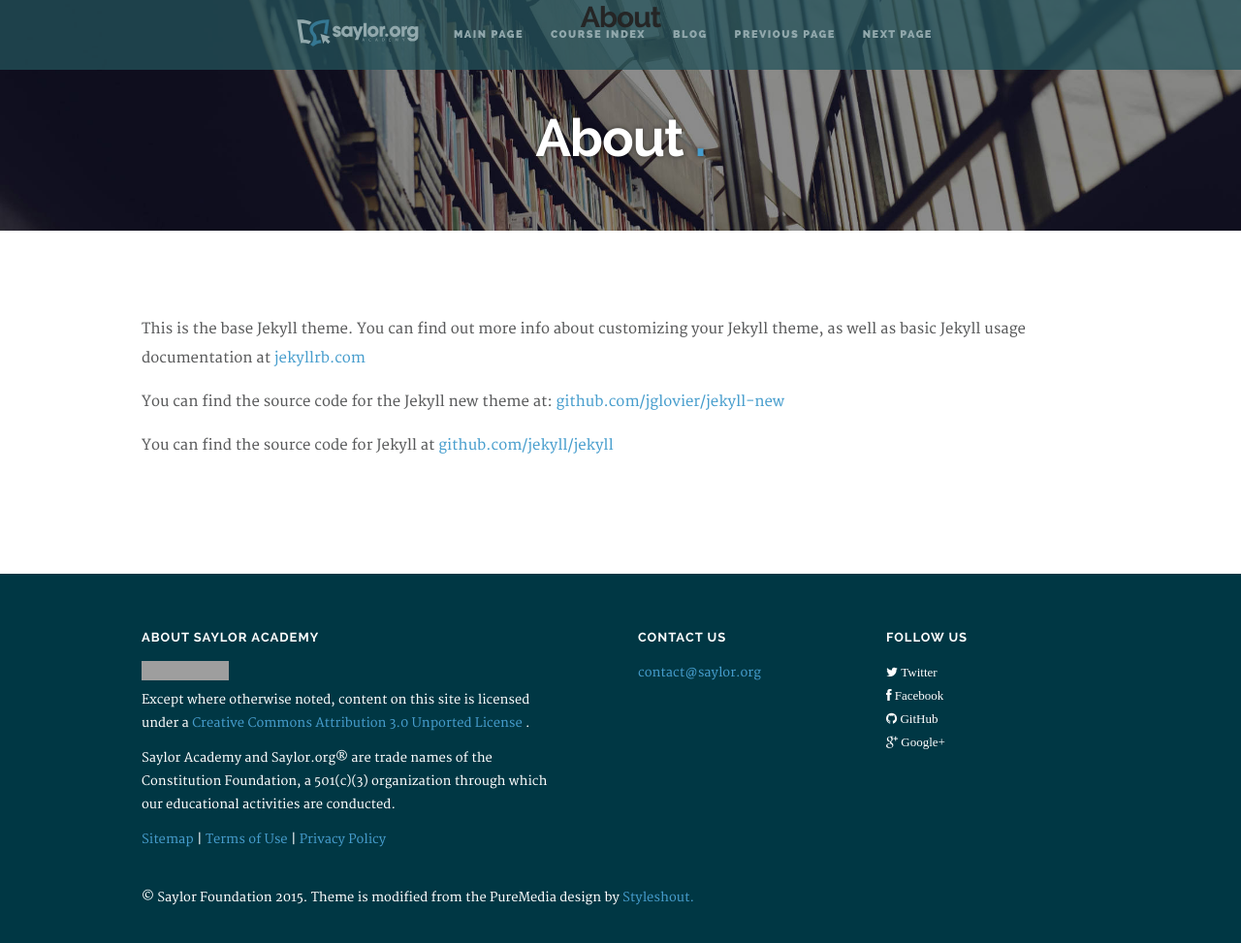
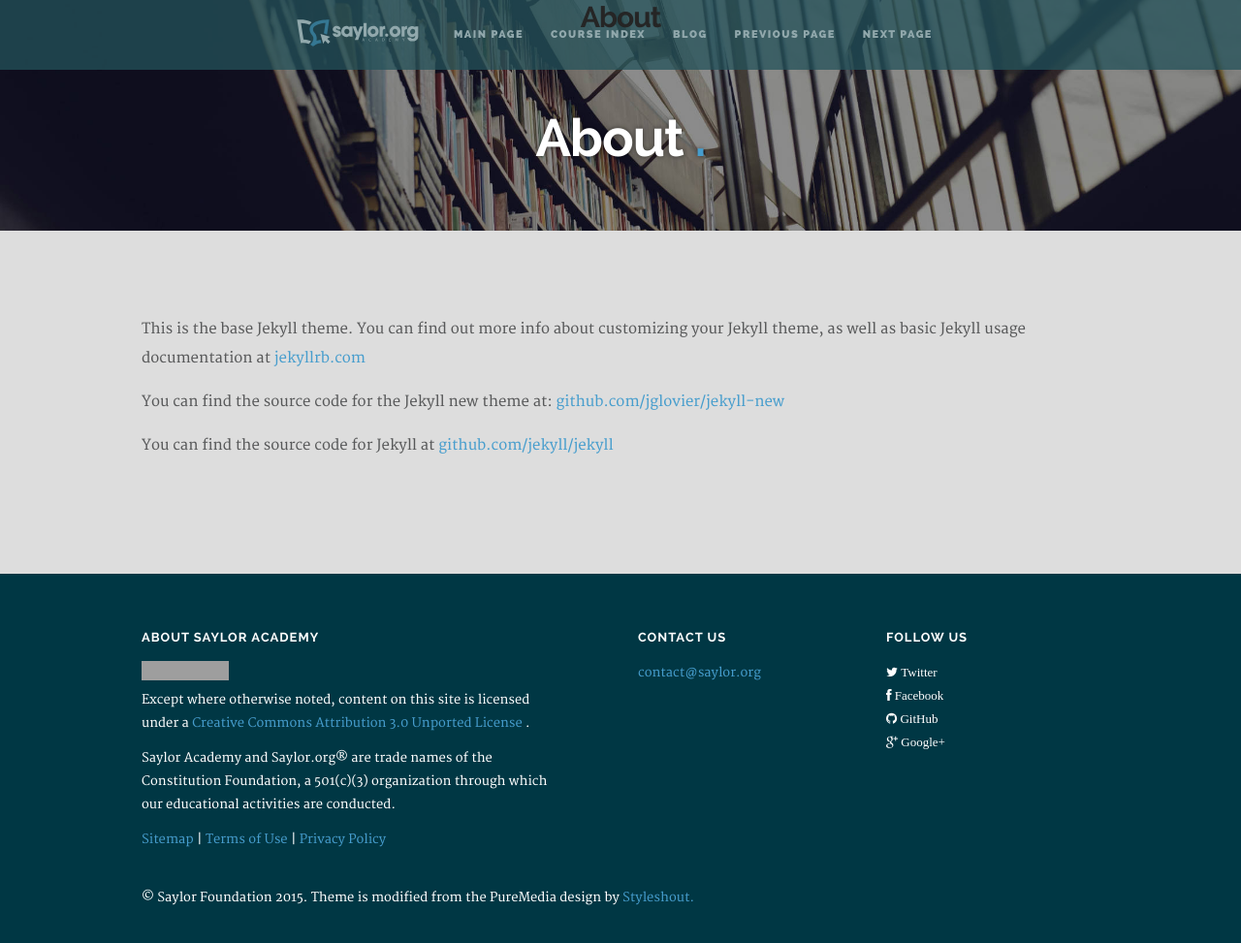
Before and after one commit to saylordotorg/Henry, a Jekyll site: the page built from about.md, in a window 1280 px wide and 986 px high. Shown: the top 973 px of the window at 97% size. Built offline with Jekyll 4.4.1, drawn with Linux system fonts in a browser that asks for light colours; nearby versions of some CDN libraries; grey boxes are pictures that could not be loaded.

Commit message:
Made background gray instead of white

```diff
--- a/css/main.css
+++ b/css/main.css
@@ -906,7 +906,7 @@
 /* =================================================================== */
 
 #content {
-	background: white;
+	background: #DDD;
 	padding-top: 66px;
 	padding-bottom: 102px;
 }
@@ -1462,7 +1462,7 @@
 /* l. Portfolio Section
 /* =================================================================== */
 #portfolio {
-	background: white;
+	background: #DDD;
 	padding-top: 120px;
 }
 .ie #portfolio .row.items {
```
